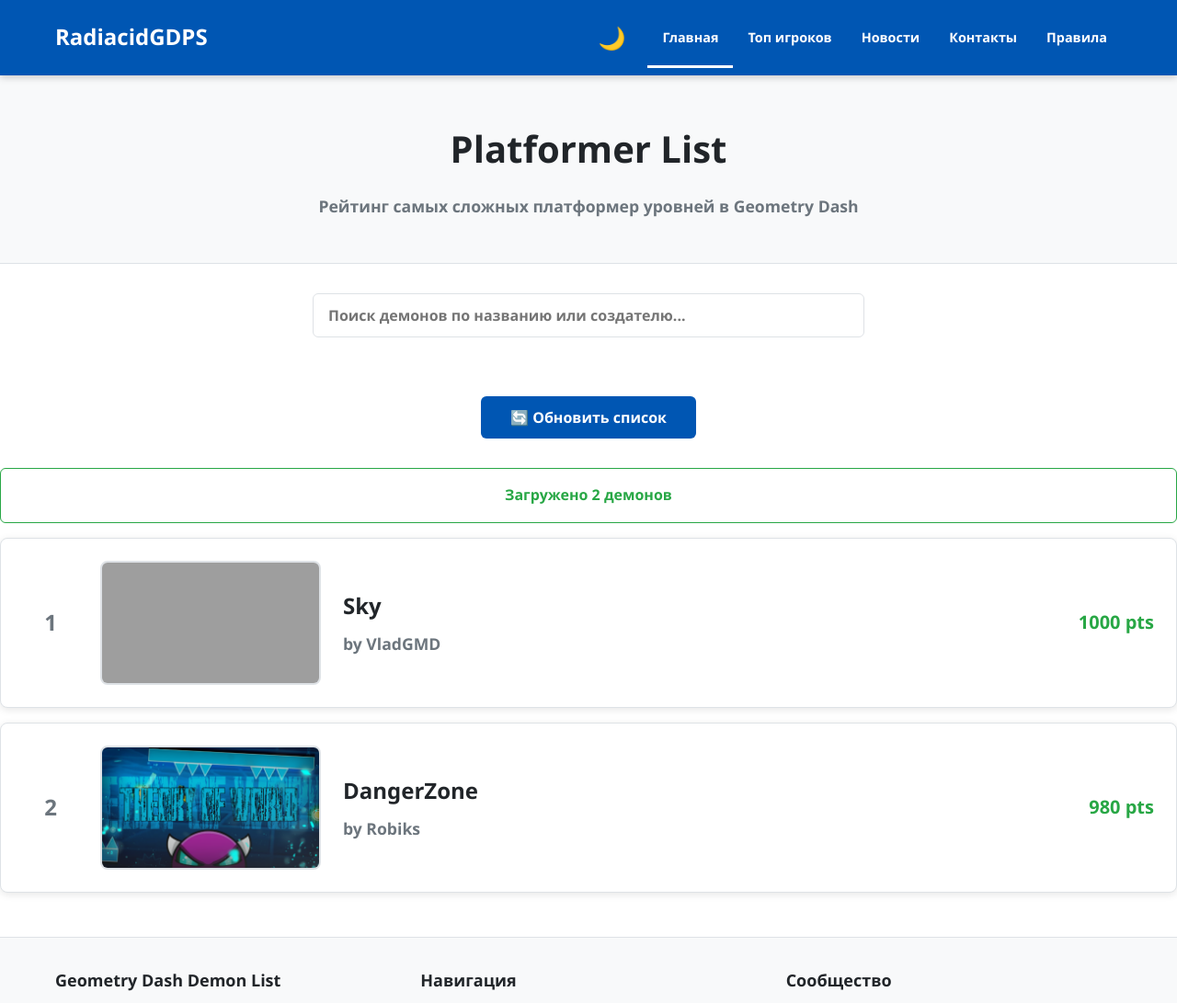
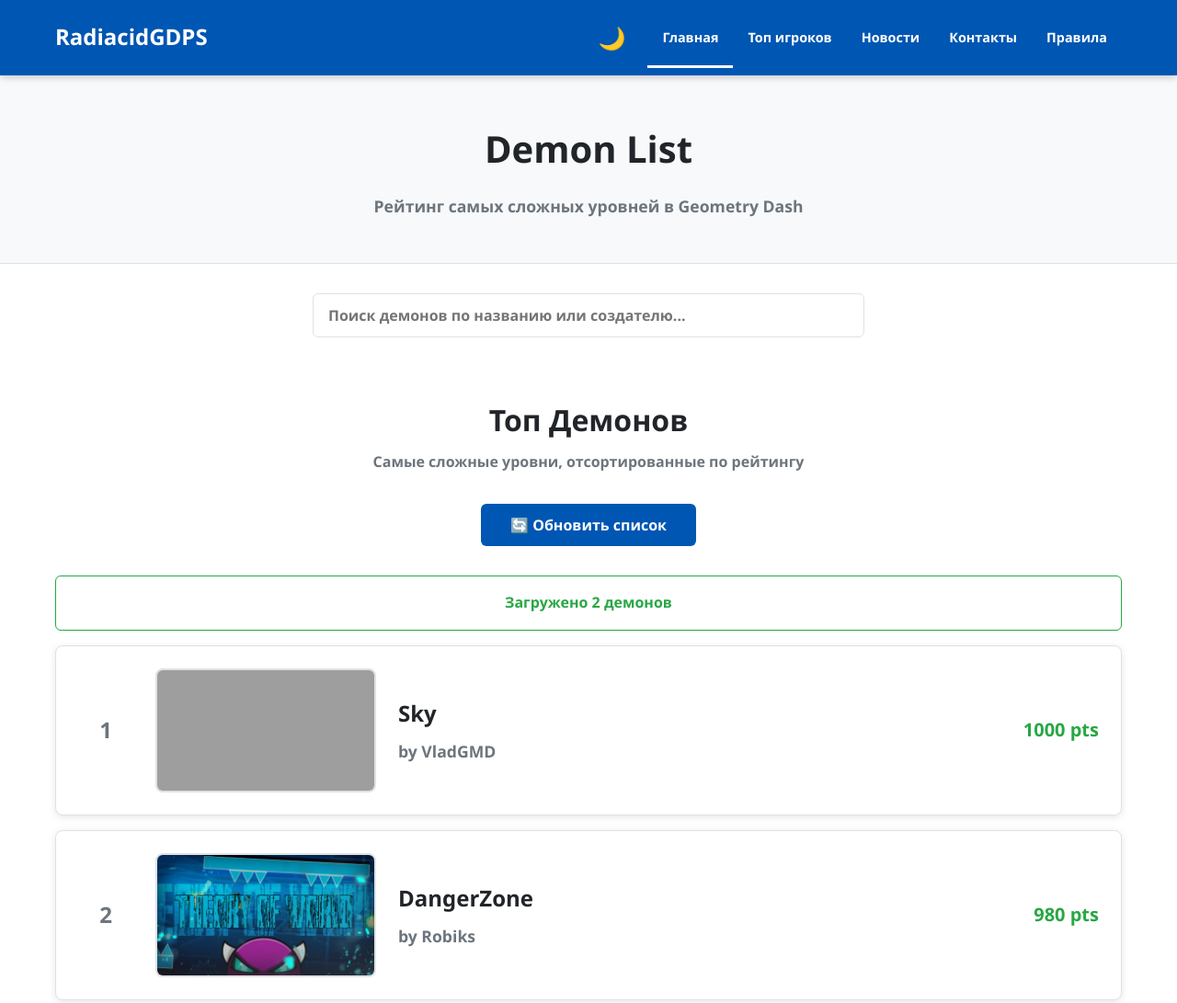
Before and after one commit to maynnank-cmyk/RadiacidGDPSPlatformerlist, a website: page index.html in a window 1280 px wide. Shown: the top 1091 px of the page at 92% size. Drawn offline with Linux system fonts and the light colour scheme; grey boxes are pictures that could not be loaded.

Commit message:
Update index.html

```diff
--- a/index.html
+++ b/index.html
@@ -573,8 +573,8 @@
 
     <section class="hero">
         <div class="container">
-            <h1>Platformer List</h1>
-            <p>Рейтинг самых сложных платформер уровней в Geometry Dash</p>
+            <h1>Demon List</h1>
+            <p>Рейтинг самых сложных уровней в Geometry Dash</p>
         </div>
     </section>
 
@@ -587,6 +587,12 @@
         </div>
     </section>
 
+    <section class="demon-list">
+        <div class="container">
+            <div class="list-header">
+                <h2>Топ Демонов</h2>
+                <p>Самые сложные уровни, отсортированные по рейтингу</p>
+            </div>
 
             <button class="refresh-btn" onclick="refreshData()">
                 🔄 Обновить список
```
